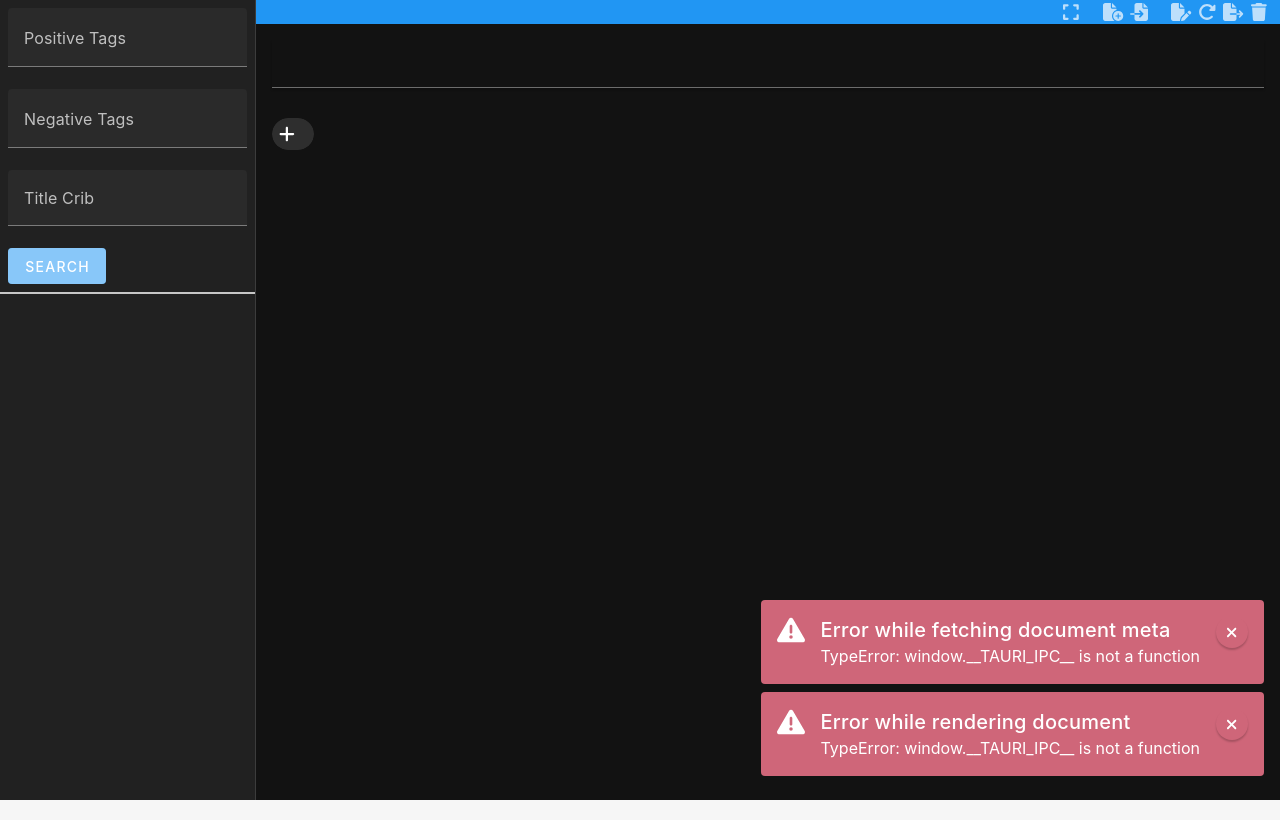
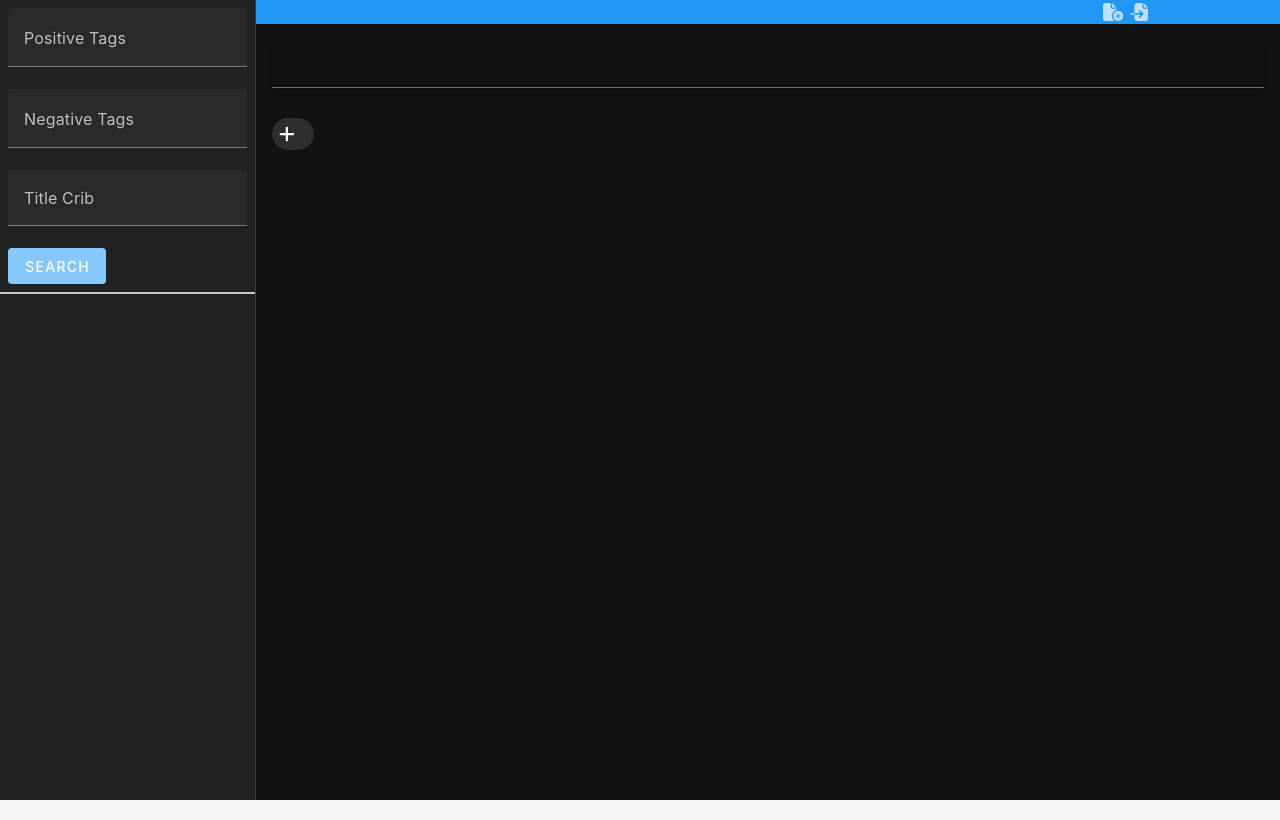
Before and after one commit to Kruemmelspalter/FileSpider, a Vue app: page / in a window 1280 px wide. Built offline with nearby package versions, Linux system fonts and the light colour scheme.

Commit message:
polishing: don't show buttons if no document open

```diff
--- a/src/App.vue
+++ b/src/App.vue
@@ -1,5 +1,5 @@
 <script lang="ts" setup>
-import {Ref, ref, watch} from "vue";
+import {Ref, ref, VNode, watch} from "vue";
 import {computedAsync} from "@vueuse/core";
 
 import {invoke} from "@tauri-apps/api";
@@ -7,6 +7,13 @@ import {convertFileSrc} from "@tauri-apps/api/tauri";
 import {VTextField} from "vuetify/components";
 import {readTextFile} from "@tauri-apps/api/fs";
 import TauriFileInput from "./components/TauriFileInput.vue";
+
+// noinspection JSUnusedGlobalSymbols
+const vVisible = {
+  updated(el: HTMLElement, binding: { value: boolean }, _vnode: VNode, _prevVnode: VNode) {
+    el.style.visibility = binding.value ? "visible" : "hidden";
+  }
+}
 
 type DocMeta = {
   id: string,
@@ -18,19 +25,23 @@ type DocMeta = {
   extension: string | undefined,
 }
 
-const id = ref<string | undefined>("b69e86d8-88c0-11ee-ad1d-6c0b843e3b00");
+const id = ref<string | undefined>(undefined);
 
-const meta = computedAsync<DocMeta | undefined>(async () =>
-    <DocMeta | undefined>(await invoke('plugin:document|get_meta', {id: id.value})
-        .catch(error => {
-          addAlert("Error while fetching document meta", <string>error, "error", true, 10000)
-          return undefined
-        })), undefined);
+const meta = computedAsync<DocMeta | undefined>(async () => {
+  if (id.value === undefined) return undefined;
+  return <DocMeta | undefined>(await invoke('plugin:document|get_meta', {id: id.value})
+      .catch(error => {
+        addAlert("Error while fetching document meta", <string>error, "error", true, 10000)
+        return undefined
+      }))
+}, undefined);
 
-const rendered = computedAsync<[string, string] | undefined>(async () =>
-    <[string, string] | undefined>(await invoke('plugin:document|render', {id: id.value}).catch(error => {
-      addAlert("Error while rendering document", <string>error, "error", true, 10000);
-    })), undefined);
+const rendered = computedAsync<[string, string] | undefined>(async () => {
+  if (id.value === undefined) return undefined;
+  return <[string, string] | undefined>(await invoke('plugin:document|render', {id: id.value}).catch(error => {
+    addAlert("Error while rendering document", <string>error, "error", true, 10000);
+  }))
+}, undefined);
 
 const fullscreen = ref(false);
 
@@ -305,7 +316,8 @@ async function showRenderInExplorer() {
 
       <v-spacer/>
 
-      <v-icon :icon="`fas fa-${fullscreen ? 'compress' : 'expand'}`" class="mx-1" @click="toggleFullscreen"/>
+      <v-icon :icon="`fas fa-${fullscreen ? 'compress' : 'expand'}`" class="mx-1" @click="toggleFullscreen"
+              v-visible="id != undefined"/>
 
       <i class="mx-2"/>
 
@@ -314,10 +326,10 @@ async function showRenderInExplorer() {
 
       <i class="mx-2"/>
 
-      <v-icon class="mx-1" icon="fas fa-file-pen" @click="openEditor"/>
-      <v-icon class="mx-1" icon="fas fa-rotate-right" @click="triggerMetaUpdate"/>
-      <v-icon class="mx-1" icon="fas fa-file-export" @click="showRenderInExplorer"/>
-      <v-icon class="mx-1" icon="fas fa-trash" @click="deleteSheet = true;"/>
+      <v-icon class="mx-1" icon="fas fa-file-pen" @click="openEditor" v-visible="id !== undefined"/>
+      <v-icon class="mx-1" icon="fas fa-rotate-right" @click="triggerMetaUpdate" v-visible="id !== undefined"/>
+      <v-icon class="mx-1" icon="fas fa-file-export" @click="showRenderInExplorer" v-visible="id !== undefined"/>
+      <v-icon class="mx-1" icon="fas fa-trash" @click="deleteSheet = true;" v-visible="id !== undefined"/>
     </v-system-bar>
 
     <v-main>
```
